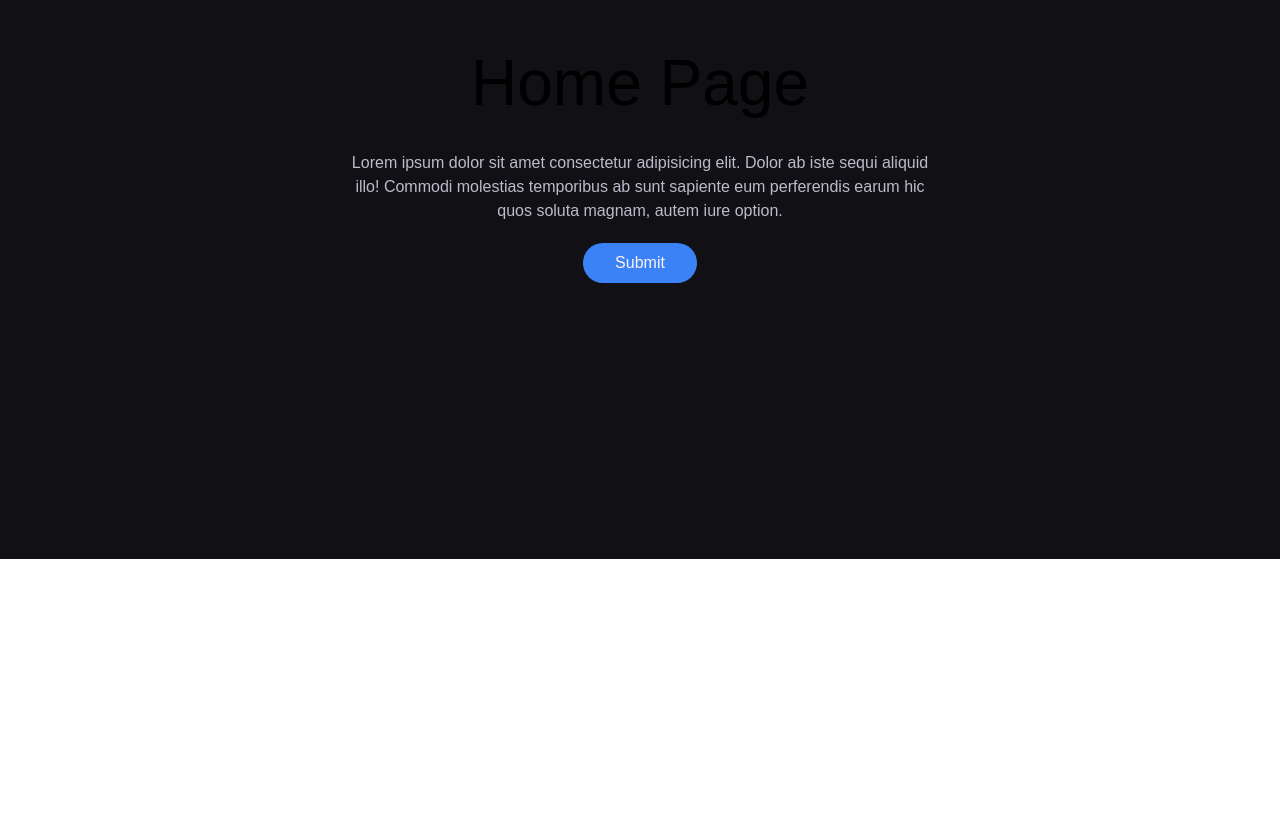
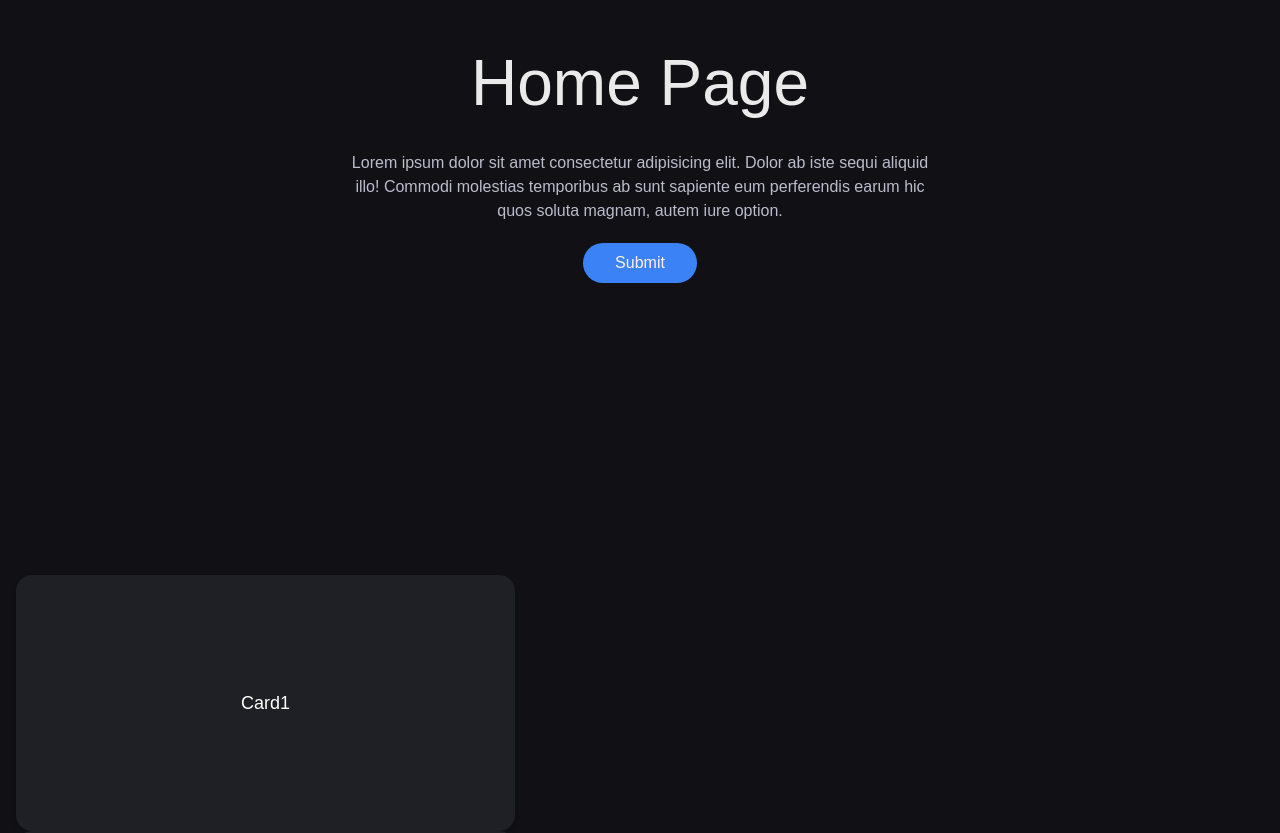
Before and after one commit to Pathum-Hettiarachchi/test_next_js_and_tailwind_css, a Next.js app: page / in a window 1280 px wide. Shown: the part 241-1074 px from the top of the page. Before the commit the page ends 800 px from the top, so only its background shows below. Built offline with nearby package versions, Linux system fonts and the light colour scheme.

Commit message:
Card Section updated

```diff
--- a/app/page.tsx
+++ b/app/page.tsx
@@ -3,6 +3,7 @@ import React from 'react'
 
 export default function page() {
   return (
+    <div>
     <div className='flex justify-center items-center w-ful bg-background h-[100vh] relative flex-col'>
       <div className="navBar absolute top-0 left-0 flex w-full py-3 items-center justify-center">
         <div className="nav-items flex bg-white bg-opacity-80 py-3 px-10 rounded-full list-none font-semibold text-gray-700">
@@ -12,7 +13,7 @@ export default function page() {
         <li className='mr-8'><a href="">Lets Talk</a></li>
         </div>
       </div>
-      <h1 className='text-[64px] text-font-color'>Home Page</h1>
+      <h1 className='text-[64px] text-fontcolor'>Home Page</h1>
       <p className='w-[600px] mt-5 text-center text-bodytext'>Lorem ipsum dolor sit amet consectetur adipisicing elit. Dolor ab iste sequi aliquid illo!
         Commodi molestias temporibus ab sunt sapiente eum perferendis earum hic quos soluta magnam,
         autem iure option.</p>
@@ -22,5 +23,14 @@ export default function page() {
           </div>
 
       </div>
+      <section className='w-full h-[100vh] bg-background felx flex-col md:flex-row items-center justify-center gap-4 p-4'>
+        <div className="card1 card1 w-full md:w-[40%] h-64 bg-cardbg rounded-2xl shadow-md flex items-center justify-center text-white text-lg">
+          Card1
+        </div>
+        <div className="card2 card1 card1 w-full md:w-[40%] h-64 bg-cardbg rounded-2xl shadow-md flex items-center justify-center text-white text-lg">
+          Card2
+        </div>
+      </section>
+      </div>
   )
 }
```
